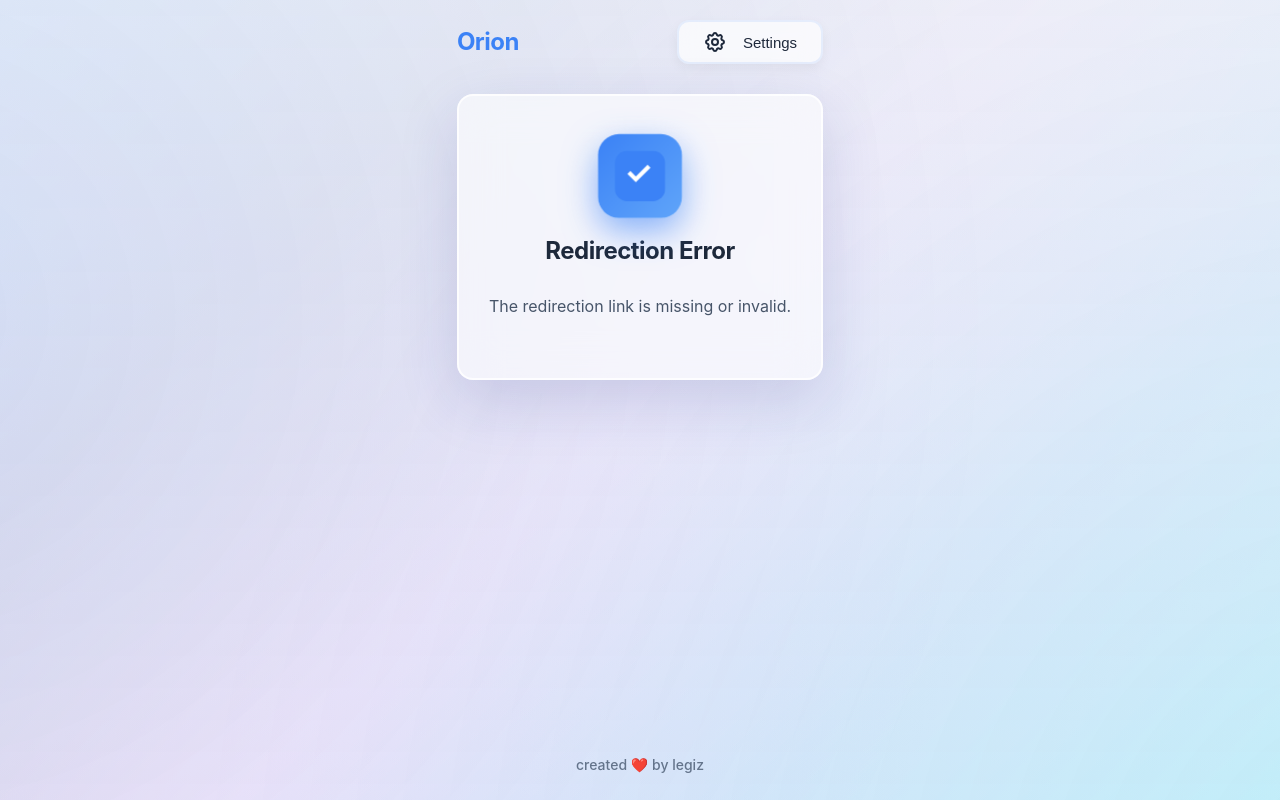
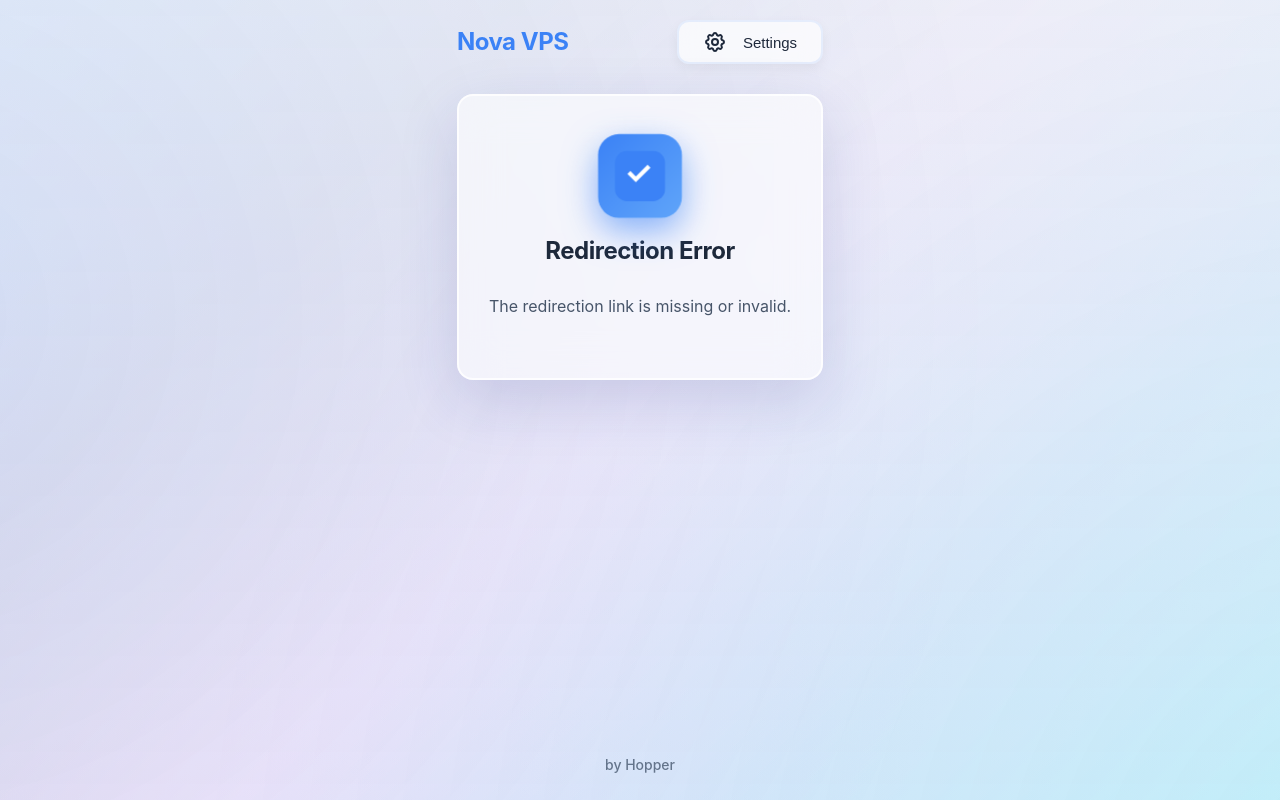
Before and after one commit to Hopper65S/Redirect-page, a plain HTML site: page index.html in a window 1280 px wide. Drawn offline with Linux system fonts and the light colour scheme.

Commit message:
Update index.html

```diff
--- a/index.html
+++ b/index.html
@@ -514,7 +514,7 @@ body::after {
 <body>
     <div class="container">
         <header class="header">
-            <div class="logo">Orion</div>
+            <div class="logo">Nova VPS</div>
             <div class="controls">
                 <button class="btn btn-icon" onclick="openModal('settingsModal')">
                     <svg class="w-6 h-6" fill="none" stroke="currentColor" viewBox="0 0 24 24"><path stroke-linecap="round" stroke-linejoin="round" stroke-width="2" d="M10.325 4.317c.426-1.756 2.924-1.756 3.35 0a1.724 1.724 0 002.573 1.066c1.543-.94 3.31.826 2.37 2.37a1.724 1.724 0 001.065 2.572c1.756.426 1.756 2.924 0 3.35a1.724 1.724 0 00-1.066 2.573c.94 1.543-.826 3.31-2.37 2.37a1.724 1.724 0 00-2.572 1.065c-.426 1.756-2.924 1.756-3.35 0a1.724 1.724 0 00-2.573-1.066c-1.543.94-3.31-.826-2.37-2.37a1.724 1.724 0 00-1.065-2.572c-1.756-.426-1.756-2.924 0-3.35a1.724 1.724 0 001.066-2.573c-.94-1.543.826-3.31 2.37-2.37.996.608 2.296.07 2.572-1.065z" /><path stroke-linecap="round" stroke-linejoin="round" stroke-width="2" d="M15 12a3 3 0 11-6 0 3 3 0 016 0z" /></svg>
@@ -549,7 +549,7 @@ body::after {
         </main>
     </div>
 
-    <footer class="footer">created ❤️ by legiz</footer>
+    <footer class="footer">by Hopper</footer>
 
     <div class="modal" id="settingsModal">
         <div class="modal-content">
@@ -822,7 +822,7 @@ body::after {
                     el.textContent = text;
                 }
             });
-            document.querySelector('.logo').textContent = "Orion";
+            document.querySelector('.logo').textContent = "Nova VPS";
             document.getElementById("secondsText").textContent = t("seconds");
             document.getElementById("afterTimerText").textContent = t("if_not");
         }
```
